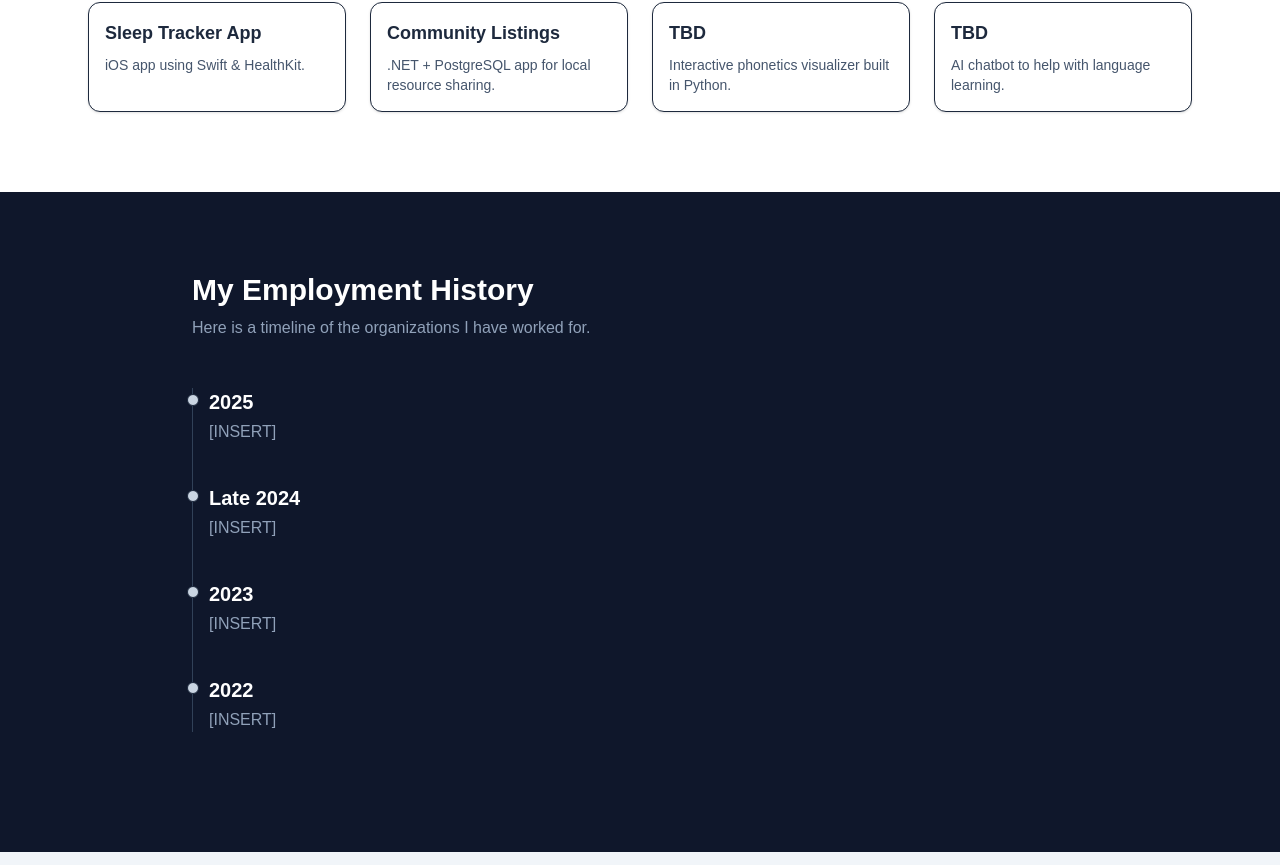
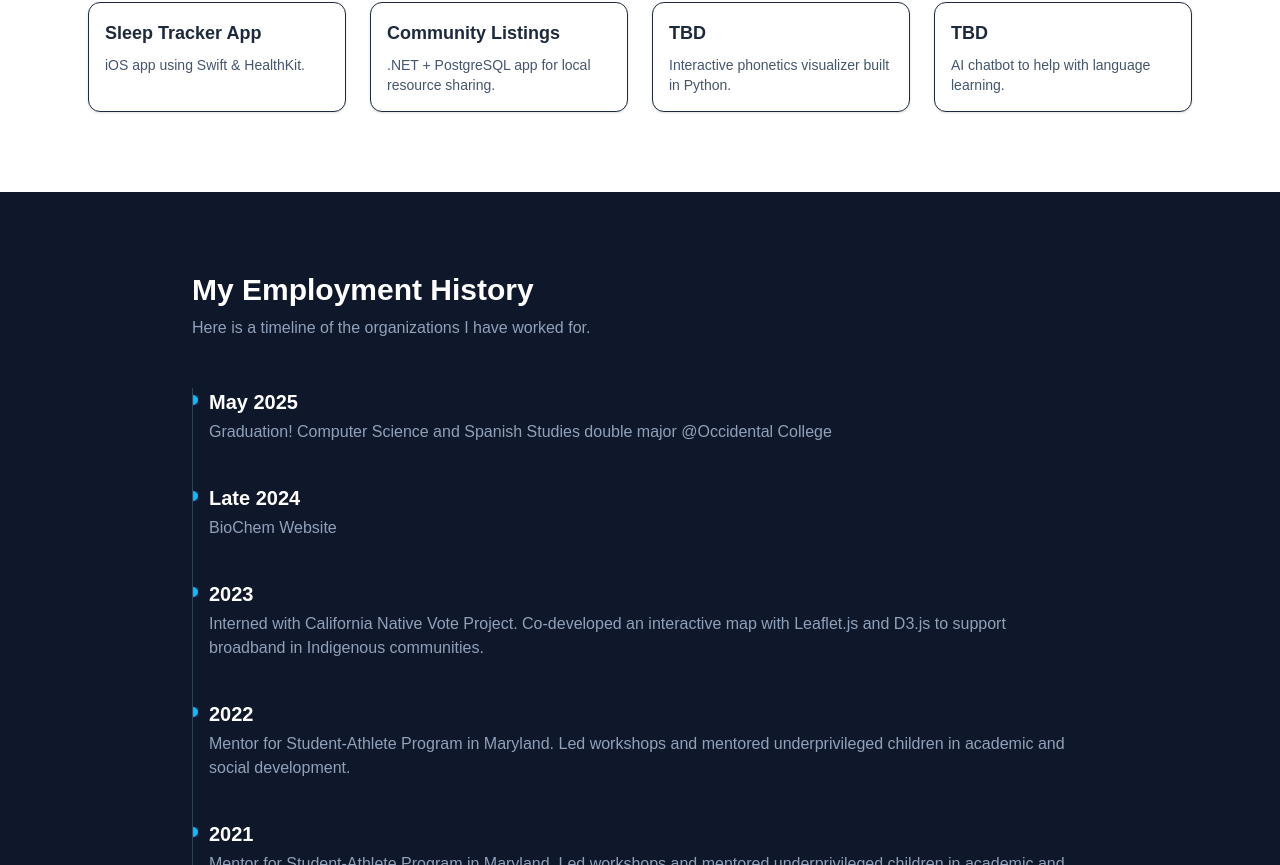
Before and after one commit to dsantiago8/personal-website, a Next.js app: page / in a window 1280 px wide. Shown: the part 1075-1940 px from the top of the page. Built offline with nearby package versions, Linux system fonts and the light colour scheme.

Commit message:
Scroll on timeline

```diff
--- a/src/app/components/Timeline.jsx
+++ b/src/app/components/Timeline.jsx
@@ -4,12 +4,12 @@ import { motion } from "framer-motion";
 
 const timelineItems = [
   {
-    year: "2025",
-    text: "Co-Founder, CTO, and Creative Director at The Confricated Company. Oversaw ecommerce ops, platform management, and web development using Next.js, TailwindCSS, PostgreSQL, and MedusaJS.",
+    year: "May 2025",
+    text: "Graduation! Computer Science and Spanish Studies double major @Occidental College",
   },
   {
     year: "Late 2024",
-    text: "Software Engineering Intern at Occidental College Biochemistry Dept. Built a scheduling app with Flask + React. Used SQLAlchemy and data analysis to improve efficiency.",
+    text: "BioChem Website",
   },
   {
     year: "2023",
@@ -17,6 +17,14 @@ const timelineItems = [
   },
   {
     year: "2022",
+    text: "Mentor for Student-Athlete Program in Maryland. Led workshops and mentored underprivileged children in academic and social development.",
+  },
+  {
+    year: "2021",
+    text: "Mentor for Student-Athlete Program in Maryland. Led workshops and mentored underprivileged children in academic and social development.",
+  },
+  {
+    year: "2020",
     text: "Mentor for Student-Athlete Program in Maryland. Led workshops and mentored underprivileged children in academic and social development.",
   },
 ];
@@ -41,7 +49,7 @@ export default function Timeline() {
         <h2 className="text-3xl font-semibold mb-2">My Employment History</h2>
         <p className="text-slate-400 mb-12">Here is a timeline of the organizations I have worked for.</p>
 
-        <div className="relative border-l border-slate-700">
+        <div className="relative border-l border-slate-700 max-h-[600px] overflow-y-auto pr-4 custom-scrollbar">
           {timelineItems.map((item, i) => (
             <motion.div
               key={i}
--- a/src/app/globals.css
+++ b/src/app/globals.css
@@ -28,3 +28,16 @@ body {
 html {
   scroll-behavior: smooth;
 }
+
+.custom-scrollbar::-webkit-scrollbar {
+  width: 6px;
+}
+
+.custom-scrollbar::-webkit-scrollbar-thumb {
+  background-color: #64748b; /* slate-500 */
+  border-radius: 9999px;
+}
+
+.custom-scrollbar::-webkit-scrollbar-track {
+  background: transparent;
+}
--- a/src/app/page.js
+++ b/src/app/page.js
@@ -1,5 +1,7 @@
 import Image from 'next/image';
 import { motion } from "framer-motion";
+import Timeline from "./components/Timeline";
+
 
 
 export default function Home() {
@@ -62,40 +64,7 @@ export default function Home() {
       </section>
 
     {/* Timeline Section */}
-    <section id="timeline" className="bg-slate-900 text-white py-20 px-6">
-      <div className="max-w-4xl mx-auto">
-        <h2 className="text-3xl font-semibold mb-2">My Employment History</h2>
-        <p className="text-slate-400 mb-12">Here is a timeline of the organizations I have worked for.</p>
-
-        <div className="relative border-l border-slate-700">
-          {/* Timeline Items */}
-          {[
-            {
-              year: "2025",
-              text: "[INSERT]",
-            },
-            {
-              year: "Late 2024",
-              text: "[INSERT]",
-            },
-            {
-              year: "2023",
-              text: "[INSERT]",
-            },
-            {
-              year: "2022",
-              text: "[INSERT]",
-            },
-          ].map((item, i) => (
-            <div key={i} className="mb-10 ml-4">
-              <div className="absolute w-3 h-3 bg-slate-300 rounded-full -left-1.5 mt-1.5 border border-slate-800" />
-              <h3 className="text-xl font-bold">{item.year}</h3>
-              <p className="text-slate-400 mt-1">{item.text}</p>
-            </div>
-          ))}
-        </div>
-      </div>
-    </section>
+    <Timeline />
 
 
       {/* Call to Action */}
```
